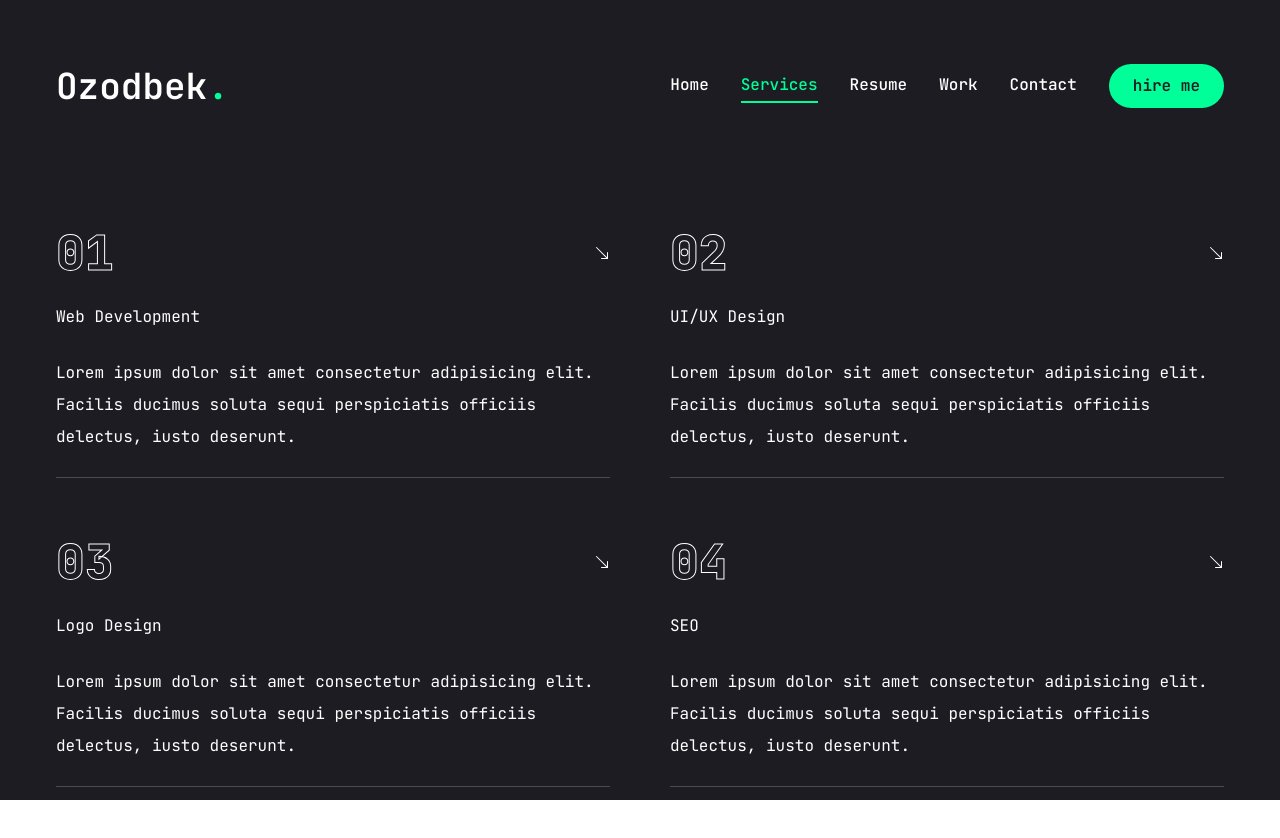
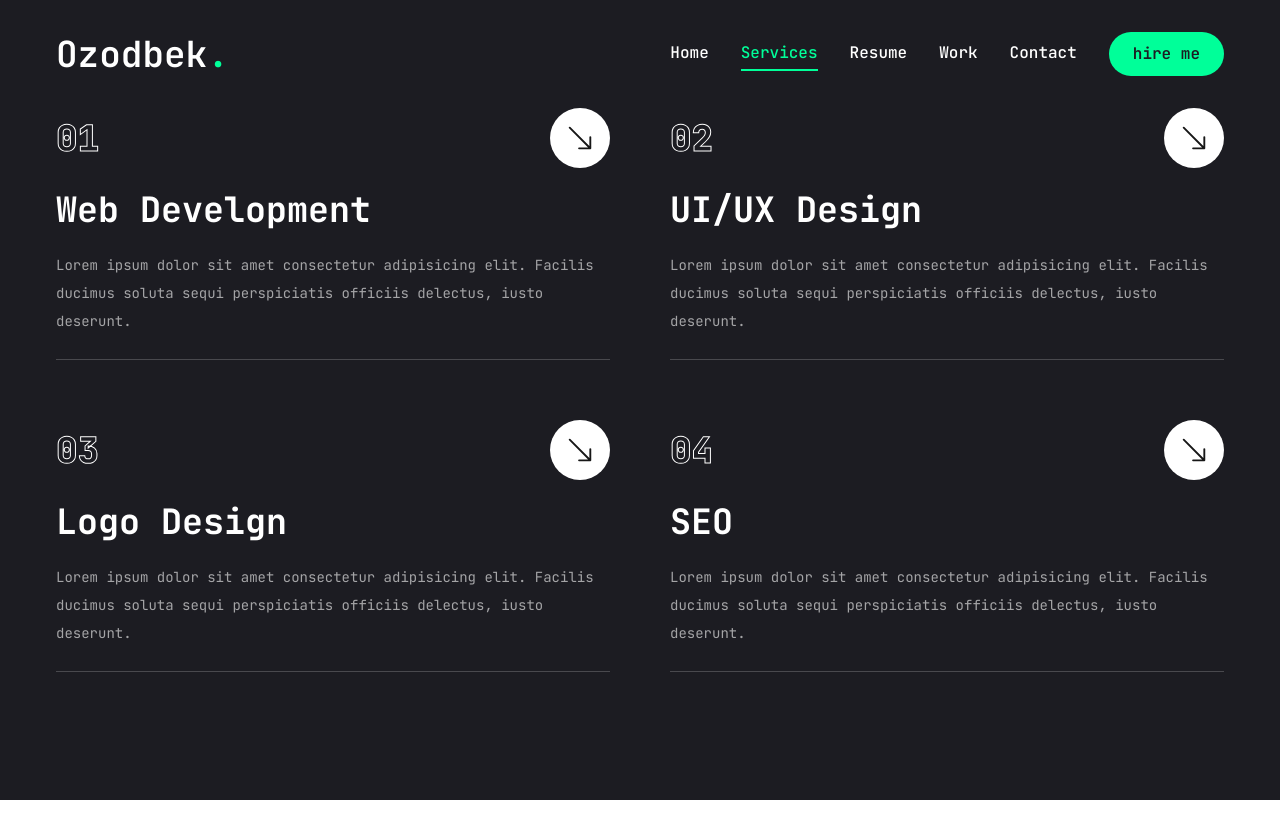
Before and after one commit to ozodbekDv/portfolio, a React (Vite) app: page /services in a window 1280 px wide. Shown: the top 838 px of the page. After the commit the page ends 800 px from the top, so only its background shows below. Built offline with nearby package versions, Linux system fonts and the light colour scheme.

Commit message:
refactor Header and Services components for improved layout and styling

```diff
--- a/src/components/Header.jsx
+++ b/src/components/Header.jsx
@@ -10,8 +10,8 @@ import MobileNav from "./MobileNav";
 
 function Header() {
   return (
-    <header className="py-8 xl:py-12 text-white">
-      <div className="main-container mx-auto flex justify-between items-center">
+    <header className="py-8 text-white xl:py-8">
+      <div className="flex items-center justify-between mx-auto main-container">
         {/* Logo */}
         <Link to="/">
           <h1 className="text-4xl font-semibold">
@@ -19,7 +19,7 @@ function Header() {
           </h1>
         </Link>
         {/* Desktop nav  */}
-        <div className="hidden xl:flex items-center gap-8">
+        <div className="items-center hidden gap-8 xl:flex">
           <Nav />
           <Link>
             <Button>hire me</Button>
--- a/src/components/Photo.jsx
+++ b/src/components/Photo.jsx
@@ -18,7 +18,7 @@ function Photo() {
             opacity: 1,
             transition: { delay: 2.4, duration: 0.4, ease: "easeInOut" },
           }}
-          className="w-[298px] h-[298px] xl:w-[498px] xl:h-[498px] mix-blend-lighten absolute"
+          className="w-[298px] h-[298px] xl:w-[450px] xl:h-[450px] mix-blend-lighten absolute"
         >
           <img src="./assets/photo.png" className="object-contain" />
         </motion.div>
@@ -26,7 +26,7 @@ function Photo() {
         {/* Circle */}
 
         <motion.svg
-          className="w-[300px] xl:w-[506px] h-[300px] xl:h-[506px] "
+          className="w-[300px] xl:w-[458px] h-[300px] xl:h-[458px] "
           fill="transparent"
           viewBox="0 0 506 506"
           xmlns="https://www.w3.org/2000/svg"
--- a/src/index.css
+++ b/src/index.css
@@ -116,14 +116,14 @@
 
 @layer base {
   * {
-    @apply border-border outline-ring/50;
+    @apply box-border border-border outline-ring/50;
   }
   body {
     @apply bg-[#1c1c22] text-white leading-loose;
     font-family: "JetBrains Mono", monospace;
   }
   .main-container {
-    @apply mx-auto w-full max-w-[1200px] p-4;
+    @apply mx-auto w-full max-w-[1200px] px-4;
   }
   .h1 {
     @apply text-[48px] xl:text-[55px] leading-[1.1] font-semibold;
--- a/src/pages/Home.jsx
+++ b/src/pages/Home.jsx
@@ -10,7 +10,7 @@ import { FiDownload } from "react-icons/fi";
 function Home() {
   return (
     <section className="h-full">
-      <div className="flex flex-col items-center justify-between xl:flex-row xl:pt-8 xl:pb-24">
+      <div className="flex flex-col items-center justify-between xl:flex-row xl:pt-4 xl:pb-4">
         {/* Text */}
         <div className="order-2 text-center xl:text-left xl:order-none">
           <span className="text-xl">Software Developer</span>
--- a/src/pages/Services.jsx
+++ b/src/pages/Services.jsx
@@ -41,12 +41,12 @@ const services = [
 
 function Services() {
   return (
-    <section className="min-h-[80vh] flex flex-col justify-center py-12 xl:py-0">
+    <section className="min-h-[70vh] flex flex-col justify-center py-12 xl:py-0">
       <motion.div
         initial={{ opacity: 0 }}
         animate={{
           opacity: 1,
-          transition: { delay: 2.4, duration: 0.4, ease: "easeIn" },
+          transition: { delay: 0.4, duration: 0.4, ease: "easeIn" },
         }}
         className="grid grid-cols-1 md:grid-cols-2 gap-[60px]"
       >
@@ -58,17 +58,22 @@ function Services() {
             >
               {/* Top */}
               <div className="flex items-center justify-between w-full">
-                <div className="text-5xl font-extrabold text-transparent transition-all duration-500 text-outline group-hover:text-outline-hover ">
+                <div className="text-4xl font-extrabold text-transparent transition-all duration-500 text-outline group-hover:text-outline-hover">
                   {service.num}
                 </div>
-                <Link to={service.href}>
-                  <BsArrowDownRight />
+                <Link
+                  className="w-[60px] h-[60px] rounded-full leading-none bg-white group-hover:bg-[#00ff99] transition-all duration-500 flex justify-center items-center hover:-rotate-45"
+                  to={service.href}
+                >
+                  <BsArrowDownRight className="text-3xl text-primary" />
                 </Link>
               </div>
               {/* heading */}
-              <h2>{service.title}</h2>
+              <h2 className="text-white text-[35px] font-bold leading-none group-hover:text-[#00ff99] transition-all duration-500">
+                {service.title}
+              </h2>
               {/* describtion */}
-              <p>{service.describtion}</p>
+              <p className="text-white/60 text-[14px]">{service.describtion}</p>
               {/* border */}
               <div className="w-full border-b border-white/20"></div>
             </div>
```
